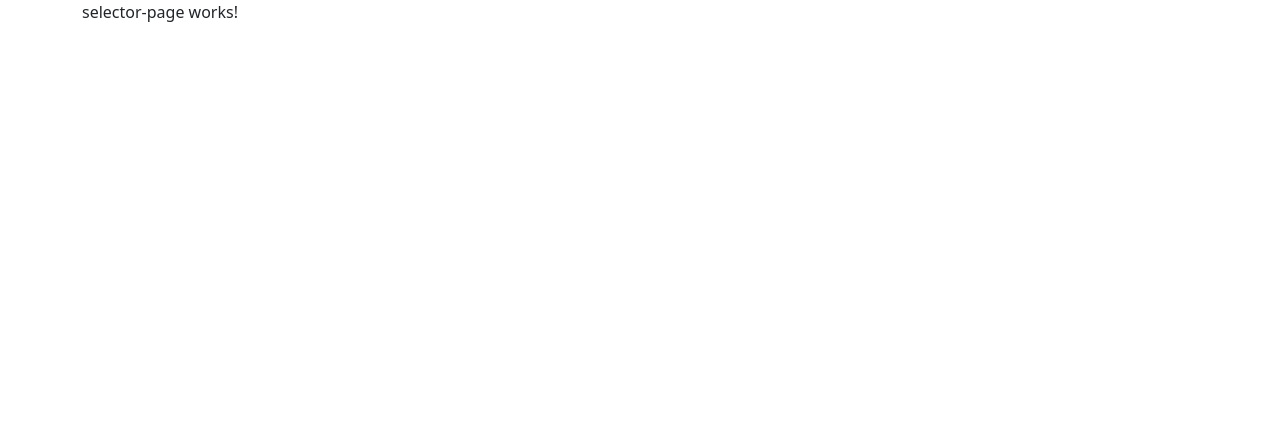
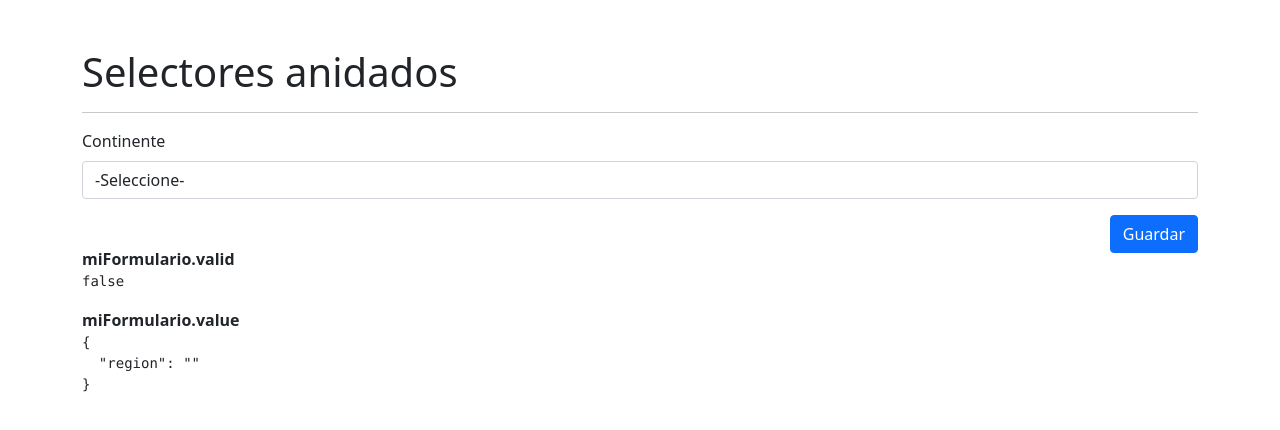
Before and after one commit to magadiflo/form-selectores, an Angular app: page /selector/selector in a window 1280 px wide. Shown: the top 430 px of the page. Built offline with nearby package versions, Linux system fonts and the light colour scheme.

Commit message:
Formulario reactivo - primer selector

```diff
--- a/src/app/paises/pages/selector-page/selector-page.component.html
+++ b/src/app/paises/pages/selector-page/selector-page.component.html
@@ -1 +1,25 @@
-<p>selector-page works!</p>
+<h1 class="mt-5">Selectores anidados</h1>
+<hr>
+
+<form [formGroup]="miFormulario" (ngSubmit)="guardar()">
+    <div class="row">
+        <div class="col">
+            <label for="region" class="form-label">Continente</label>
+            <select id="region" class="form-control" formControlName="region">
+                <option value="">-Seleccione-</option>
+                <option value="1">América</option>
+            </select>
+        </div>
+    </div>
+
+    <div class="float-end">
+        <button type="submit" class="btn btn-primary mt-3">Guardar</button>
+    </div>
+</form>
+
+<br><br>
+<strong>miFormulario.valid</strong>
+<pre>{{ miFormulario.valid }}</pre>
+
+<strong>miFormulario.value</strong>
+<pre>{{ miFormulario.value | json }}</pre>
--- a/src/app/paises/pages/selector-page/selector-page.component.ts
+++ b/src/app/paises/pages/selector-page/selector-page.component.ts
@@ -1,4 +1,5 @@
 import { Component, OnInit } from '@angular/core';
+import { FormBuilder, FormGroup, Validators } from '@angular/forms';
 
 @Component({
   selector: 'app-selector-page',
@@ -8,9 +9,17 @@ import { Component, OnInit } from '@angular/core';
 })
 export class SelectorPageComponent implements OnInit {
 
-  constructor() { }
+  miFormulario: FormGroup = this.fb.group({
+    region: ['', [Validators.required]],
+  });
+
+  constructor(private fb: FormBuilder) { }
 
   ngOnInit(): void {
   }
 
+  guardar(): void {
+    console.log(this.miFormulario.value);
+  }
+
 }
--- a/src/app/paises/paises.module.ts
+++ b/src/app/paises/paises.module.ts
@@ -1,5 +1,6 @@
 import { NgModule } from '@angular/core';
 import { CommonModule } from '@angular/common';
+import { ReactiveFormsModule } from '@angular/forms';
 
 import { PaisesRoutingModule } from './paises-routing.module';
 import { SelectorPageComponent } from './pages/selector-page/selector-page.component';
@@ -11,7 +12,8 @@ import { SelectorPageComponent } from './pages/selector-page/selector-page.compo
   ],
   imports: [
     CommonModule,
-    PaisesRoutingModule
+    ReactiveFormsModule,
+    PaisesRoutingModule,
   ]
 })
 export class PaisesModule { }
```
